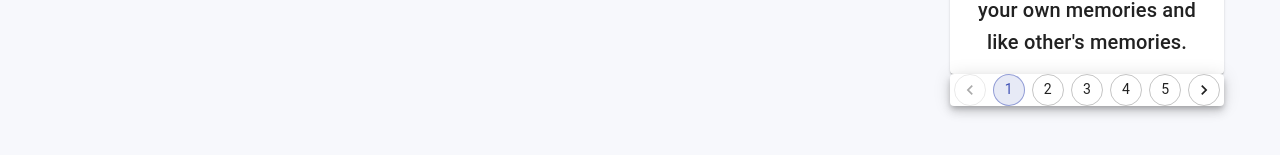
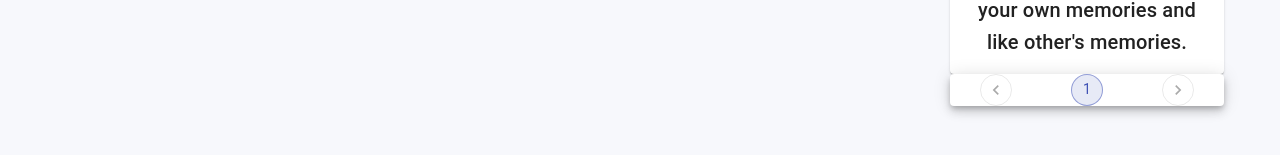
Before and after one commit to akaahl/memories-app, a React (Create React App) app in the folder client/: page /posts in a window 1280 px wide. Shown: the part 339-494 px from the top of the page. Built offline with nearby package versions, Linux system fonts and the light colour scheme; no server answers.

Commit message:
Fixed another bug

```diff
--- a/client/src/actions/posts.js
+++ b/client/src/actions/posts.js
@@ -1,6 +1,8 @@
 import {
   FETCH_ALL,
   FETCH_BY_SEARCH,
+  START_LOADING,
+  END_LOADING,
   CREATE,
   UPDATE,
   DELETE,
@@ -10,8 +12,8 @@ import * as api from "../api/index.js";
 
 export const getPosts = (page) => async (dispatch) => {
   try {
+    dispatch({ type: START_LOADING });
     const { data } = await api.fetchPosts(page);
-    console.log(data);
 
     dispatch({ type: FETCH_ALL, payload: data });
   } catch (error) {
@@ -34,6 +36,8 @@ export const getPostsBySearch = (searchQuery) => async (dispatch) => {
 export const createPost = (post) => async (dispatch) => {
   try {
     const { data } = await api.createPost(post);
+
+    console.log(data);
 
     dispatch({ type: CREATE, payload: data });
   } catch (error) {
--- a/client/src/components/Pagination.jsx
+++ b/client/src/components/Pagination.jsx
@@ -9,6 +9,7 @@ import { getPosts } from "../actions/posts";
 const Paginate = ({ page }) => {
   const classes = useStyles();
   const dispatch = useDispatch();
+  const { numberOfPages } = useSelector((state) => state.posts);
 
   useEffect(() => {
     if (page) {
@@ -19,12 +20,16 @@ const Paginate = ({ page }) => {
   return (
     <Pagination
       classes={{ ul: classes.ul }}
-      count={5}
-      page={1}
+      count={numberOfPages}
+      page={Number(page) || 1}
       variant="outlined"
       color="primary"
       renderItem={(item) => (
-        <PaginationItem {...item} component={Link} to={`posts?page=${1}`} />
+        <PaginationItem
+          {...item}
+          component={Link}
+          to={`posts?page=${item.page}`}
+        />
       )}
     />
   );
--- a/client/src/constants/actionTypes.js
+++ b/client/src/constants/actionTypes.js
@@ -5,5 +5,8 @@ export const FETCH_ALL = "FETCH_ALL";
 export const FETCH_BY_SEARCH = "FETCH_BY_SEARCH";
 export const LIKE = "LIKE";
 
+export const START_LOADING = "START_LOADING";
+export const END_LOADING = "END_LOADING";
+
 export const AUTH = "AUTH";
 export const LOGOUT = "LOGOUT";
--- a/client/src/reducers/posts.js
+++ b/client/src/reducers/posts.js
@@ -1,6 +1,8 @@
 import {
   FETCH_ALL,
   FETCH_BY_SEARCH,
+  START_LOADING,
+  END_LOADING,
   CREATE,
   UPDATE,
   DELETE,
@@ -24,7 +26,7 @@ export default (state = [], action) => {
         post._id === action.payload._id ? action.payload : post
       );
     case CREATE:
-      return [...state, action.payload];
+      return { ...state, posts: [...state.posts, action.payload] };
     case UPDATE:
       return state.map((post) =>
         post._id === action.payload._id ? action.payload : post
```
